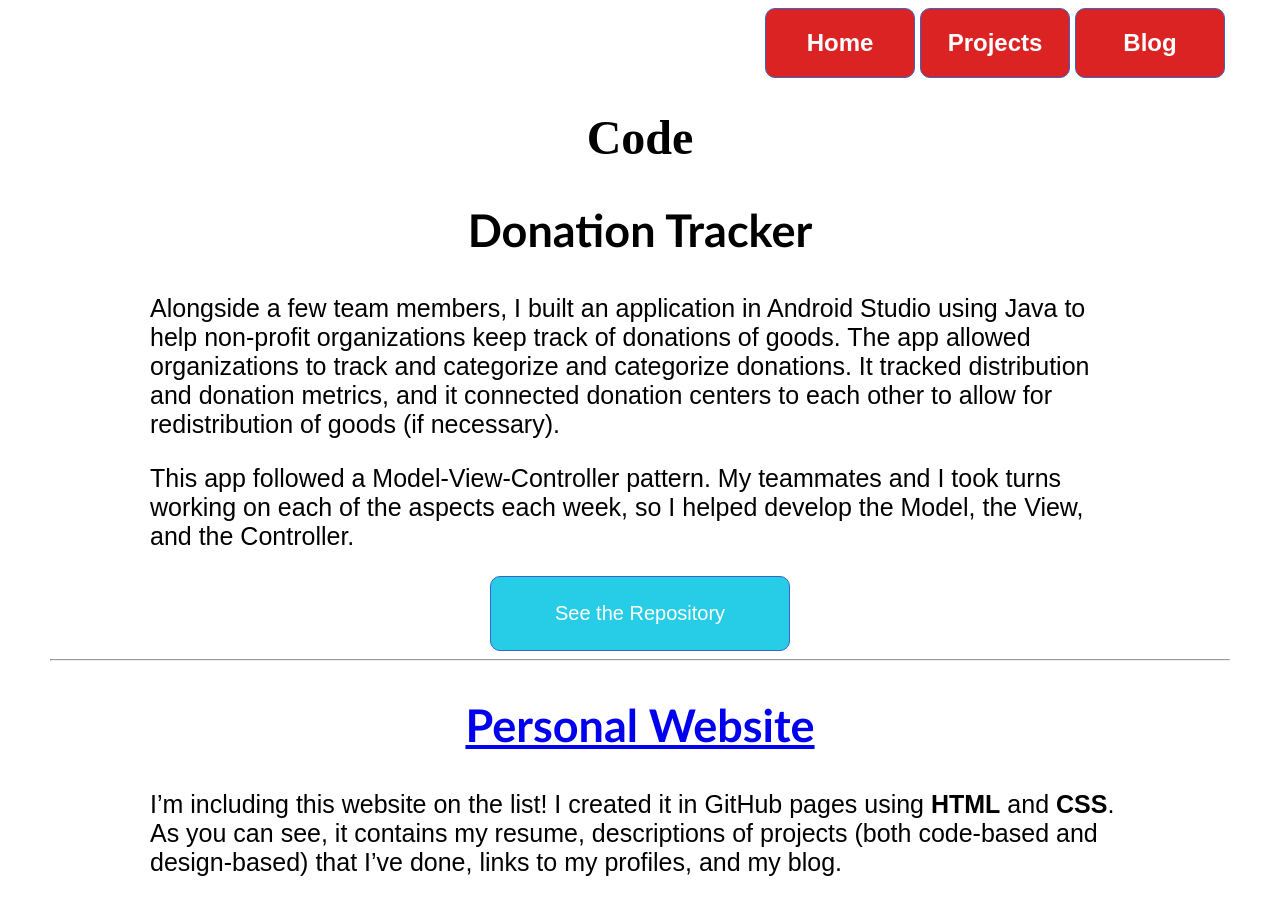
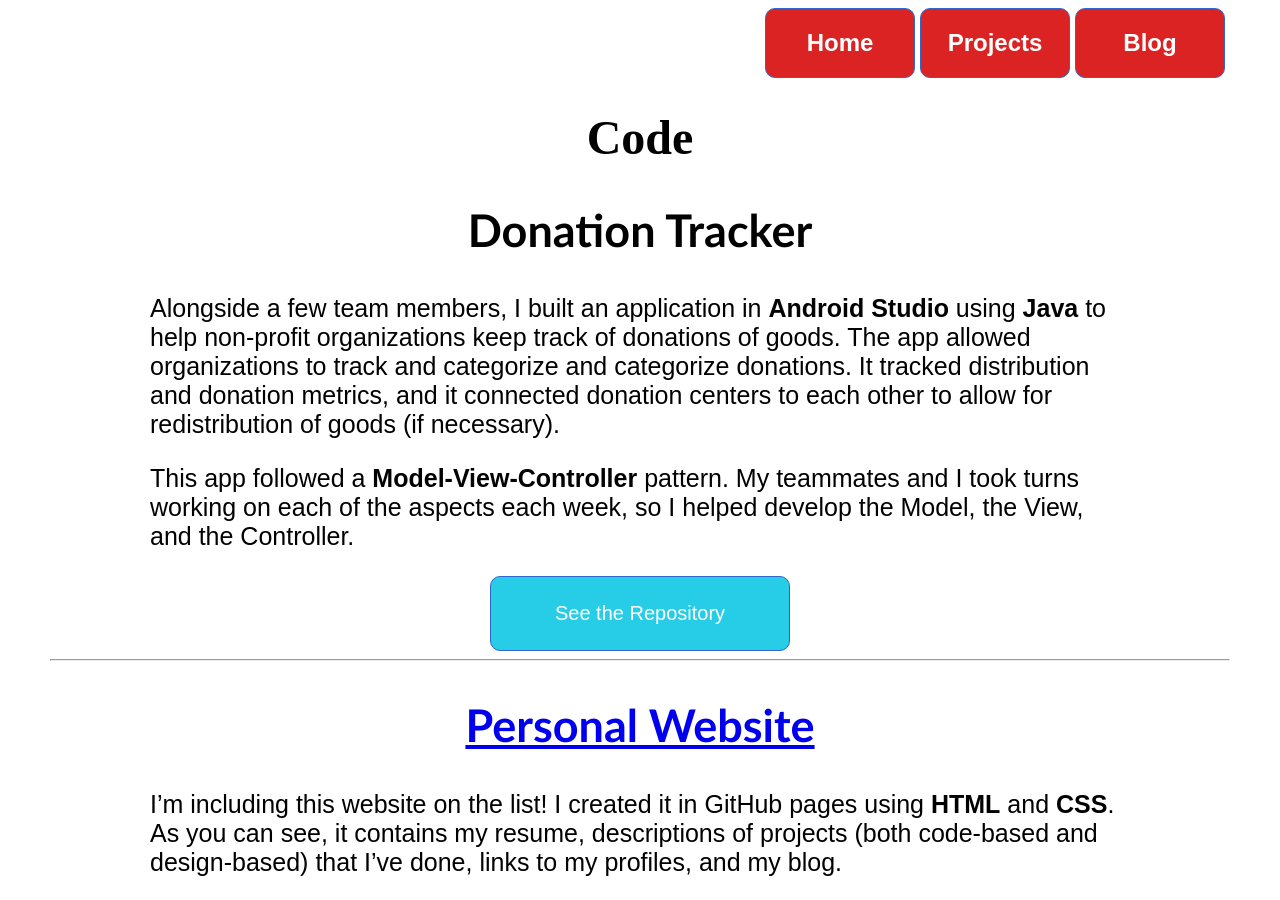
Before and after one commit to skapur12/skapur12.github.io, a Jekyll site: the page built from code.html, in a window 1280 px wide and 900 px high. Built offline with Jekyll 4.4.1, drawn with Linux system fonts in a browser that asks for light colours; nearby versions of some CDN libraries.

Commit message:
Added bold markers

```diff
--- a/code.html
+++ b/code.html
@@ -12,11 +12,11 @@ title: Sanjana Kapur
   <h2> Donation Tracker </h2>
  </div>
  <div class="description">
-  <p> Alongside a few team members, I built an application in Android Studio using Java to help non-profit organizations
+      <p> Alongside a few team members, I built an application in <b>Android Studio</b> using <b>Java</b> to help non-profit organizations
     keep track of donations of goods. The app allowed organizations to track and categorize and categorize donations. It
     tracked distribution and donation metrics, and it connected donation centers to each other to allow for redistribution of
     goods (if necessary). </p>
-  <p> This app followed a Model-View-Controller pattern. My teammates and I took turns working on each of the aspects each
+      <p> This app followed a <b>Model-View-Controller</b> pattern. My teammates and I took turns working on each of the aspects each
     week, so I helped develop the Model, the View, and the Controller. </p>
    </div>
   <!--p> Click <a href="https://github.com/vpham30/DonationTracker" target="_blank" class="nav_link">here</a> to
```
